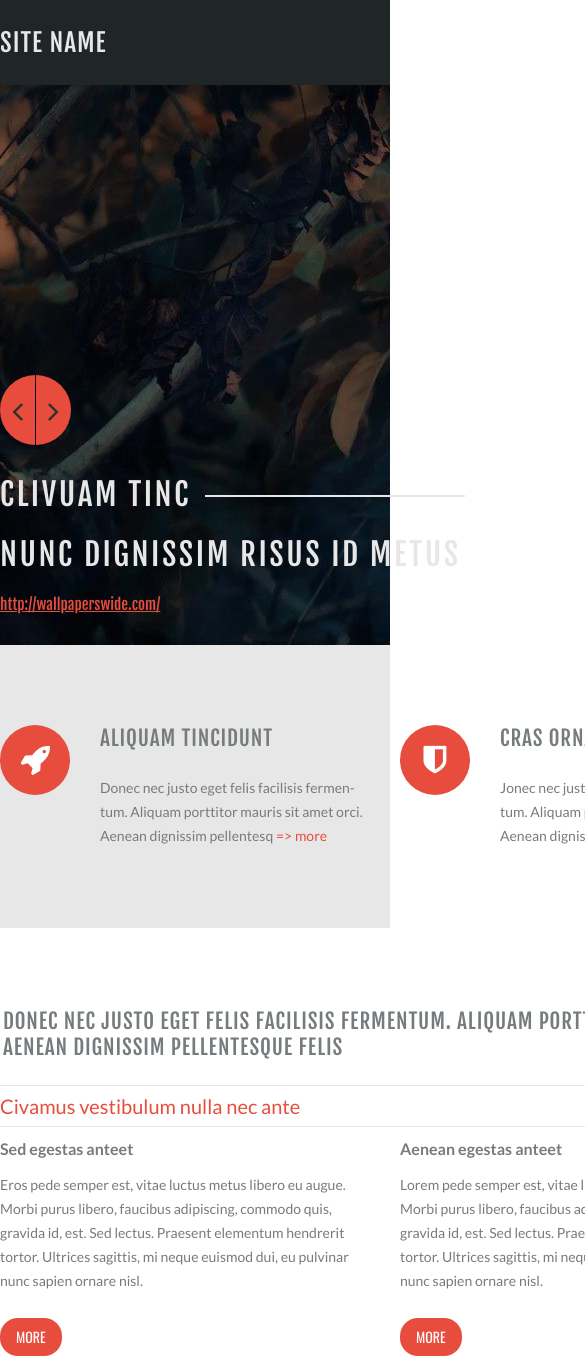
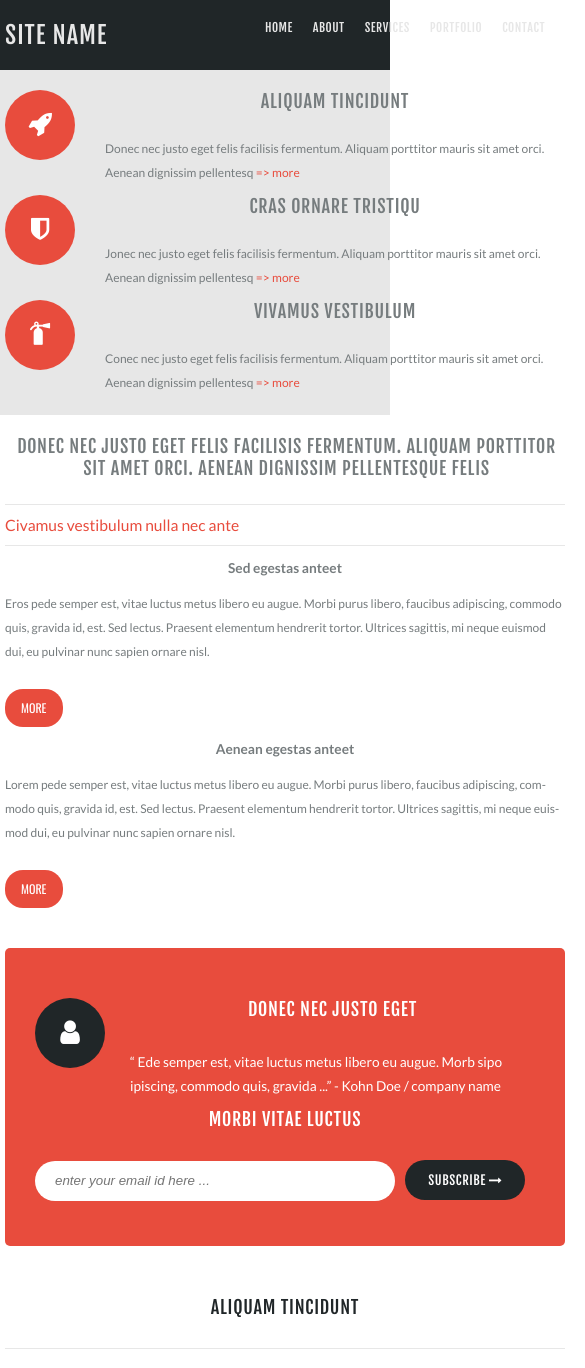
Before and after one commit to palasja/Valera, a plain HTML site: page 1/Unit1.html in a window 390 px wide. Shown: the top 1368 px of the page, 585 px wide, since content can reach past the window. Drawn offline with Linux system fonts and the light colour scheme.

Commit message:
adaptive 560

```diff
--- a/1/style.less
+++ b/1/style.less
@@ -132,6 +132,7 @@ h1, h2, h3, h4, h5, h6 {
 @orange: #e84c3d;
 @gray: #767c7e;
 @arrows: #2d3031;
+@one_row: ~ "(max-width: 1170px)";
 
 .display_grid() {
     display: -ms-grid;
@@ -151,7 +152,10 @@ h1, h2, h3, h4, h5, h6 {
     -ms-justify-content: @value;
     justify-content: @value;
 }
-
+.flex_align(@value) {
+    -ms-align-items:@value;
+    align-items: @value;
+}
 .flex_center() {
     justify-content: center;
     align-items: center;
@@ -187,7 +191,7 @@ h1, h2, h3, h4, h5, h6 {
     font-weight: @weigt;
     font-style: @style;
 }
-.font_head(@size: 21px, @let_spase: 0.04em) {
+.font_head(@size: 1.5em, @let_spase: 0.04em) {
     font-family: FjallaOne;
     text-transform: uppercase;
     font-size: @size;
@@ -256,10 +260,11 @@ header {
         .flex_justify(space-between);
 
         .header__site_name {
-            padding: 27px 0;
+            .flex_row;
+            .flex_center;
 
             a {
-                .font_head(25px);
+                .font_head(2em);
                 text-align: center;
                 color: @white_text;
                 text-decoration: none;
@@ -269,15 +274,16 @@ header {
         .header__menu {
             ul {
                 .flex_row;
+                .flex_align;
                 padding: 0 10px 0 33px;
-
+                height: 100%;
                 li {
 
 
                     a {
                         display: block;
                         padding: 35px 20px 33px 20px;
-                        .font_head(14px);
+                        .font_head(1em);
                         text-align: center;
                         color: #e7e7e7;
                         text-decoration: none;
@@ -304,14 +310,14 @@ header {
         a {
             padding-bottom: 60px;
             font-family: FjallaOne;
-            font-size: 15px;
+            font-size: 1.07em;
             color: @orange;
         }
 
         .banner__text {
             padding-bottom: 21px;
             overflow: hidden;
-            .font_head(31px, .08em);
+            .font_head(2.2em, .08em);
             color: @white_text;
 
             &:after {
@@ -339,7 +345,7 @@ header {
                 height: 70px;
                 .flex_row;
                 .flex_center;
-                font-size: 31px;
+                font-size: 2.07em;
                 //mix-blend-mode: color-dodge;
                 color: @arrows;
                 background: @orange;
@@ -372,7 +378,7 @@ header {
                 .flex_row;
                 .flex_center;
                 height: 70px;
-                font-size: 32px;
+                font-size: 2.13em;
                 color: @white;
                 border-radius: 35px;
                 background-color: @orange;
@@ -434,7 +440,7 @@ header {
 
             .row2__title_text {
                 padding: 8px 0;
-                font-size: 20px;
+                font-size: 1.3em;
                 line-height: 24px;
                 color: @orange;
                 .border_top_bottom(1px, solid, @white_text);
@@ -444,7 +450,7 @@ header {
         section {
             h3 {
                 padding-bottom: 12px;
-                font-size: 16px;
+                font-size: 1.14em;
                 line-height: 24px;
                 font-family: Lato;
                 font-weight: bold;
@@ -509,13 +515,13 @@ header {
             -ms-grid-column: 1;
 
             p {
-                font-size: 16px;
+                font-size: 1.14em;
                 line-height: 24px;
                 color: @white;
 
                 .hyphnes()
                 span {
-                    font-size: 14px;
+                    font-size: 1em;
                     font-style: italic;
                     line-height: 24px;
                     color: @white;
@@ -528,7 +534,7 @@ header {
                 .flex_center;
                 height: 70px;
                 color: @white;
-                font-size: 32px;
+                font-size: 2.29em;
                 border-radius: 35px;
                 background-color: @black;
             }
@@ -559,7 +565,7 @@ header {
                 width: 120px;
                 height: 40px;
                 color: @white;
-                .font_head(15px);
+                .font_head(1.07em);
                 background-color: @black;
                 border-radius: 20px;
 
@@ -585,7 +591,7 @@ header {
         h4 {
             padding-bottom: 5px;
             font-family: LatoBlack;
-            font-size: 16px;
+            font-size: 1.14em;
             color: @orange;
             line-height: 24px;
         }
@@ -674,7 +680,7 @@ header {
                 height: 40px;
                 .flex_row;
                 .flex_center;
-                .font_head(15px;);
+                .font_head(1.07em);
                 color: @white;
                 background-color: #e84c3d;
                 border-radius: 20px;
@@ -719,7 +725,7 @@ footer {
                     a {
                         display: block;
                         padding-right: 15px;
-                        font-size: 14px;
+                        font-size: 1em;
                         text-align: center;
                         color: @white_text;
                         text-decoration: none;
@@ -749,10 +755,94 @@ footer {
                 width: 44px;
                 margin-left: 10px;
                 color: @white;
-                font-size: 20px;
+                font-size: 1.4em;
                 border-radius: 22px;
                 background-color: @orange;
             }
         }
     }
 }
+@media @one_row {
+    body {
+        font-size: 12px;
+    }
+    .grid-row {
+        grid-template-columns: minmax(0,305px) 560px minmax(0,305px);
+        padding: 20px 5px;
+    }
+
+    .banner {
+        display: none;
+    }
+    h1, h2, h3, h4, h5, h6 {
+        text-align: center;
+    }
+    .row1 .row1__content {
+        grid-template-columns: none;
+        grid-row-gap: 10px;
+    }
+
+    .row2__img_container {
+        display: none;
+    }
+
+    .row2 .row2__content {
+        grid-template-columns: none;
+        grid-template-areas: 'title' 'section1' 'section2 ';
+        grid-row-gap: 10px;
+    }
+
+    .row3 .row3__content {
+        grid-template-columns: none;
+        grid-row-gap: 10px;
+    }
+    .row4 .row4__content {
+        grid-template-columns: none;
+        grid-row-gap: 10px;
+        padding: 10px 0;
+    }
+    .row4 .row4__content h4 {
+        text-align: left;
+    }
+    element.style {
+    }
+
+    .row4 .row4__content .row4__section2 input {
+        width: 100%;
+    }
+
+    .row4 .row4__content .row4__section2 textarea {
+        width: 100%;
+        height: 100px;
+    }
+
+    .row3 .row3__content .row3__section2 input {
+        width: 360px;
+    }
+
+    header .header__content .header__site_name {
+        padding: 0;
+    }
+
+
+    header .header__content .header__menu ul li a {
+        padding: 0 10px;
+    }
+
+    footer .footer__content {
+        padding: 20px 0;
+        flex-direction: column;
+        align-items: center;
+        text-align: center;
+    }
+
+    .footer__desined::after {
+        content: "\A";
+        white-space: pre;
+    }
+
+    .footer__icon_container {
+        padding-top: 7px;
+        justify-content: center;
+    }
+}
--- a/1/style_from_less.css
+++ b/1/style_from_less.css
@@ -2,25 +2,30 @@ html, body {
 	height: 100%;
 	background-color: white;
 }
+
 * {
 	box-sizing: border-box;
 	margin: 0;
 	padding: 0;
 }
+
 body {
 	font: 14px "Roboto", Arial, Helvetica, sans-serif;
 	background-color: #fff;
 	padding: 0;
 	margin: 0;
 }
+
 .content-divider {
 	margin-top: 10px;
 	margin-bottom: 30px;
 }
+
 .content-divider-2 {
 	margin-top: 0px !important;
 	margin-bottom: 0px !important;
 }
+
 .table {
 	font-family: "Roboto", Arial, Helvetica, sans-serif;
 	border-collapse: collapse;
@@ -28,9 +33,11 @@ html, body {
 	margin-bottom: 5px;
 	color: #3d3d3d;
 }
+
 .table-fullwidth {
 	width: 100%;
 }
+
 .table th {
 	text-align: left;
 	border: 1px solid #ddd;
@@ -39,6 +46,7 @@ html, body {
 	background: #34a8ff;
 	color: white;
 }
+
 .table td {
 	vertical-align: middle;
 	border: 1px solid #ddd;
@@ -46,49 +54,63 @@ html, body {
 	padding: 2px 5px 2px 5px;
 	min-height: 35px;
 }
+
 .table tr {
 	background-color: #fff;
 }
+
 .locked {
 	color: #ff5600;
 	font-weight: bold;
 }
+
 .disabled {
 	color: #ff2727;
 	font-weight: bold;
 }
+
 .table thead {
 	border-bottom: 2px solid #ddd;
 }
+
 .table tbody > tr:hover {
 	background: #f8f8f8;
 }
+
 .highlight {
 	background-color: #bcdaff;
 }
+
 th {
 	background-color: #fff;
 	color: black;
 }
+
 fieldset, img {
 	border: 0;
 }
+
 address, caption, cite, code, dfn, em, strong, var {
 	font-style: normal;
 	font-weight: normal;
 }
+
 ol, ul {
 	list-style: none;
 }
+
 caption, th {
 	text-align: left;
 }
+
 q:before, q:after {
 	content: '';
 }
+
 abbr, acronym {
 	border: 0;
 }
+
 input, textarea, button {
 	padding: 0;
 	margin: 0;
@@ -97,45 +119,53 @@ html, body {
 	overflow: hidden;
 	resize: none;
 }
+
 h1, h2, h3, h4, h5, h6 {
 	font-weight: normal;
 }
+
 @font-face {
 	font-family: "FjallaOne";
 	src: url('fonts/FjallaOne-Regular.ttf');
 	font-weight: normal;
 	font-style: normal;
 }
+
 @font-face {
 	font-family: "Lato";
 	src: url('fonts/Lato-Regular.ttf');
 	font-weight: normal;
 	font-style: normal;
 }
+
 @font-face {
 	font-family: Lato;
 	src: url('fonts/Lato-Bold.ttf');
 	font-weight: bold;
 	font-style: normal;
 }
+
 @font-face {
 	font-family: Lato;
 	src: url('fonts/Lato-Italic.ttf');
 	font-weight: normal;
 	font-style: italic;
 }
+
 @font-face {
 	font-family: LatoBlack;
 	src: url('fonts/Lato-Black.ttf');
 	font-weight: normal;
 	font-style: normal;
 }
+
 @font-face {
 	font-family: Oswald;
 	src: url('fonts/Oswald-Regular.ttf');
 	font-weight: normal;
 	font-style: normal;
 }
+
 body {
 	max-width: 1920px;
 	margin: 0 auto;
@@ -143,79 +173,96 @@ html, body {
 	font-size: 14px;
 	color: #767c7e;
 }
+
 .grid-row {
 	display: -ms-grid;
 	display: grid;
 	grid-template-columns: minmax(0,375px) 1170px minmax(0,375px);
 	-ms-grid-columns: 375px 1170px 375px;
 }
+
 .content {
 	-ms-grid-column: 2;
 	grid-column: 2 / 3;
 }
+
 header {
 	background-color: #202628;
 }
+
 	header .header__content {
 		display: flex;
 		-ms-justify-content: space-between;
 		justify-content: space-between;
 	}
+
 		header .header__content .header__site_name {
-	 padding: 27px 0;
+			display: flex;
+			justify-content: center;
+			align-items: center;
 		}
+
 			header .header__content .header__site_name a {
 				font-family: FjallaOne;
 				text-transform: uppercase;
-	 font-size: 25px;
+				font-size: 2em;
 				letter-spacing: 0.04em;
 				text-align: center;
 				color: #e7e7e7;
 				text-decoration: none;
 			}
+
 		header .header__content .header__menu ul {
 			display: flex;
 			padding: 0 10px 0 33px;
+			height: 100%;
 		}
+
 			header .header__content .header__menu ul li a {
 				display: block;
 				padding: 35px 20px 33px 20px;
 				font-family: FjallaOne;
 				text-transform: uppercase;
-	 font-size: 14px;
+				font-size: 1em;
 				letter-spacing: 0.04em;
 				text-align: center;
 				color: #e7e7e7;
 				text-decoration: none;
 			}
+
 				header .header__content .header__menu ul li a:hover {
 					background-color: #e84c3d;
 				}
+
 .banner {
 	height: 560px;
 	background-image: url("images/banner.png");
 }
+
 	.banner .banner__content {
 		display: flex;
 		flex-direction: column;
 		width: 465px;
 		padding-top: 290px;
 	}
+
 		.banner .banner__content a {
 			padding-bottom: 60px;
 			font-family: FjallaOne;
-	 font-size: 15px;
+			font-size: 1.07em;
 			color: #e84c3d;
 		}
+
 		.banner .banner__content .banner__text {
 			padding-bottom: 21px;
 			overflow: hidden;
 			font-family: FjallaOne;
 			text-transform: uppercase;
-	 font-size: 31px;
+			font-size: 2.2em;
 			letter-spacing: .08em;
 			color: #e7e7e7;
 		}
+
 			.banner .banner__content .banner__text:after {
 				position: relative;
 				content: "";
@@ -225,35 +272,42 @@ html, body {
 				height: 2px;
 				background-color: #e7e7e7;
 			}
+
 			.banner .banner__content .banner__text:after {
 				margin-right: -100%;
 				right: -14px;
 			}
+
 		.banner .banner__content .banner__arrows {
 			display: flex;
 			margin-bottom: 30px;
 		}
+
 			.banner .banner__content .banner__arrows .banner__bg-arrows {
 				width: 35px;
 				height: 70px;
 				display: flex;
 				justify-content: center;
 				align-items: center;
-	 font-size: 31px;
+				font-size: 2.07em;
 				color: #2d3031;
 				background: #e84c3d;
 			}
+
 			.banner .banner__content .banner__arrows .banner__arrow_right {
 				border-radius: 0 100% 100% 0/0 50% 50% 0;
 			}
+
 			.banner .banner__content .banner__arrows .banner__arrow_left {
 				margin-right: 1px;
 				border-radius: 100% 0 0 100%/50% 0 0 50%;
 			}
+
 .row1 {
 	padding: 80px 0;
 	background-color: #e7e7e7;
 }
+
 	.row1 .row1__content {
 		display: grid;
 		display: -ms-grid;
@@ -261,6 +315,7 @@ html, body {
 		-ms-grid-columns: 1fr 30px 1fr 30px 1fr;
 		grid-column-gap: 30px;
 	}
+
 		.row1 .row1__content section {
 			display: grid;
 			display: -ms-grid;
@@ -268,40 +323,47 @@ html, body {
 			-ms-grid-columns: 70px 30px 1fr;
 			grid-column-gap: 30px;
 		}
+
 			.row1 .row1__content section .row1__image_container {
 				-ms-grid-column: 1;
 				display: flex;
 				justify-content: center;
 				align-items: center;
 				height: 70px;
-	 font-size: 32px;
+				font-size: 2.13em;
 				color: #fff;
 				border-radius: 35px;
 				background-color: #e84c3d;
 			}
+
 			.row1 .row1__content section .row1__text_container {
 				-ms-grid-column: 3;
 			}
+
 				.row1 .row1__content section .row1__text_container h2 {
 					padding-bottom: 25px;
 					font-family: FjallaOne;
 					text-transform: uppercase;
-	 font-size: 21px;
+					font-size: 1.5em;
 					letter-spacing: 0.04em;
 					color: #767c7e;
 				}
+
 				.row1 .row1__content section .row1__text_container p {
 					line-height: 24px;
 					hyphens: auto;
 					-ms-hyphens: auto;
 				}
+
 .more {
 	color: #e84c3d;
 	white-space: nowrap;
 }
+
 .row2 {
 	padding: 80px 0;
 }
+
 	.row2 .row2__content {
 		display: grid;
 		display: -ms-grid;
@@ -310,43 +372,49 @@ html, body {
 		grid-column-gap: 30px;
 		grid-template-areas: 'title title row2_img ' 'section1 section2 row2_img';
 	}
+
 		.row2 .row2__content .row2__title {
 			grid-area: title;
 			-ms-grid-column: 1;
 			-ms-grid-row: 1;
 			-ms-grid-column-span: 3;
 		}
+
 			.row2 .row2__content .row2__title h2 {
 				padding: 0 0 25px 3px;
 				font-family: FjallaOne;
 				text-transform: uppercase;
-	 font-size: 21px;
+				font-size: 1.5em;
 				letter-spacing: 0.04em;
 				color: #767c7e;
 			}
+
 			.row2 .row2__content .row2__title .row2__title_text {
 				padding: 8px 0;
-	 font-size: 20px;
+				font-size: 1.3em;
 				line-height: 24px;
 				color: #e84c3d;
 				border: 1px solid #e7e7e7;
 				border-left: none;
 				border-right: none;
 			}
+
 		.row2 .row2__content section h3 {
 			padding-bottom: 12px;
-	 font-size: 16px;
+			font-size: 1.14em;
 			line-height: 24px;
 			font-family: Lato;
 			font-weight: bold;
 			color: #767c7e;
 		}
+
 		.row2 .row2__content section p {
 			padding-bottom: 25px;
 			line-height: 24px;
 			-ms-hyphens: auto;
 			hyphens: auto;
 		}
+
 		.row2 .row2__content section .row2__more_btn {
 			padding: 12px 16px;
 			display: inline-block;
@@ -357,16 +425,19 @@ html, body {
 			border-radius: 18px;
 			background-color: #e84c3d;
 		}
+
 		.row2 .row2__content .row2__section1 {
 			grid-area: section1;
 			-ms-grid-column: 1;
 			-ms-grid-row: 2;
 		}
+
 		.row2 .row2__content .row2__section2 {
 			grid-area: section2;
 			-ms-grid-column: 3;
 			-ms-grid-row: 2;
 		}
+
 		.row2 .row2__content .row2__img_container {
 			grid-area: row2_img;
 			-ms-grid-column: 5;
@@ -374,9 +445,11 @@ html, body {
 			-ms-grid-row-span: 2;
 			text-align: right;
 		}
+
 			.row2 .row2__content .row2__img_container img {
 				border-radius: 177px;
 			}
+
 .row3 .row3__content {
 	display: grid;
 	display: -ms-grid;
@@ -387,14 +460,16 @@ html, body {
 	border-radius: 5px;
 	background-color: #e84c3d;
 }
+
 	.row3 .row3__content h3 {
 		padding-bottom: 30px;
 		font-family: FjallaOne;
 		text-transform: uppercase;
-	 font-size: 21px;
+		font-size: 1.5em;
 		letter-spacing: 0.04em;
 		color: #fff;
 	}
+
 	.row3 .row3__content .row3__section1 {
 		display: grid;
 		display: -ms-grid;
@@ -403,17 +478,20 @@ html, body {
 		grid-column-gap: 25px;
 		-ms-grid-column: 1;
 	}
+
 		.row3 .row3__content .row3__section1 p {
-	 font-size: 16px;
+			font-size: 1.14em;
 			line-height: 24px;
 			color: #fff;
 		}
+
 			.row3 .row3__content .row3__section1 p .hyphnes() span {
-	 font-size: 14px;
+				font-size: 1em;
 				font-style: italic;
 				line-height: 24px;
 				color: #fff;
 			}
+
 		.row3 .row3__content .row3__section1 .row3__image_container {
 			-ms-grid-column: 1;
 			display: flex;
@@ -421,16 +499,19 @@ html, body {
 			align-items: center;
 			height: 70px;
 			color: #fff;
-	 font-size: 32px;
+			font-size: 2.29em;
 			border-radius: 35px;
 			background-color: #202628;
 		}
+
 		.row3 .row3__content .row3__section1 .row3__text_container {
 			-ms-grid-column: 3;
 		}
+
 	.row3 .row3__content .row3__section2 {
 		-ms-grid-column: 3;
 	}
+
 		.row3 .row3__content .row3__section2 input {
 			width: 380px;
 			height: 40px;
@@ -440,23 +521,27 @@ html, body {
 			border-radius: 20px;
 			border: none;
 		}
+
 			.row3 .row3__content .row3__section2 input::placeholder {
 				font-style: italic;
 			}
+
 		.row3 .row3__content .row3__section2 button {
 			width: 120px;
 			height: 40px;
 			color: #fff;
 			font-family: FjallaOne;
 			text-transform: uppercase;
-	 font-size: 15px;
+			font-size: 1.07em;
 			letter-spacing: 0.04em;
 			background-color: #202628;
 			border-radius: 20px;
 		}
+
 			.row3 .row3__content .row3__section2 button i {
 				margin-left: 3px;
 			}
+
 .row4 .row4__content {
 	padding: 70px 0 60px 0;
 	display: grid;
@@ -465,25 +550,29 @@ html, body {
 	-ms-grid-columns: 1fr 30px 1fr 30px 1fr;
 	grid-column-gap: 30px;
 }
+
 	.row4 .row4__content h2 {
 		padding-bottom: 30px;
 		font-family: FjallaOne;
 		text-transform: uppercase;
-	 font-size: 21px;
+		font-size: 1.5em;
 		letter-spacing: 0.04em;
 		color: #202628;
 	}
+
 	.row4 .row4__content h4 {
 		padding-bottom: 5px;
 		font-family: LatoBlack;
-	 font-size: 16px;
+		font-size: 1.14em;
 		color: #e84c3d;
 		line-height: 24px;
 	}
+
 	.row4 .row4__content i {
 		font-size: 26px;
 		color: #202628;
 	}
+
 	.row4 .row4__content .row4__section {
 		display: grid;
 		display: -ms-grid;
@@ -493,81 +582,100 @@ html, body {
 		padding: 30px 0;
 		border-top: 1px solid #e7e7e7;
 	}
+
 		.row4 .row4__content .row4__section img {
 			-ms-grid-column: 1;
 			width: 100%;
 			height: 100%;
 			border-radius: 35px;
 		}
+
 		.row4 .row4__content .row4__section .row4__text_container {
 			-ms-grid-column: 3;
 		}
+
 			.row4 .row4__content .row4__section .row4__text_container p {
 				line-height: 24px;
 				hyphens: auto;
 				-ms-hyphens: auto;
 			}
+
 				.row4 .row4__content .row4__section .row4__text_container p span {
 					line-height: 24px;
 					color: #e84c3d;
 				}
+
 	.row4 .row4__content .row4__section1 {
 		-ms-grid-column: 1;
 	}
+
 		.row4 .row4__content .row4__section1 section:nth-child(1) {
 			-ms-grid-row: 1;
 		}
+
 		.row4 .row4__content .row4__section1 section:nth-child(1) {
 			-ms-grid-row: 2;
 		}
+
 		.row4 .row4__content .row4__section1 section:nth-child(1) {
 			-ms-grid-row: 3;
 		}
+
 		.row4 .row4__content .row4__section1 .row4__section1 section {
 			border: 1px solid #e7e7e7;
 			border-left: none;
 			border-right: none;
 		}
+
 	.row4 .row4__content .row4__section2 {
 		-ms-grid-column: 3;
 	}
+
 		.row4 .row4__content .row4__section2 form {
 			padding: 35px 30px 30px 30px;
 			background-color: #e7e7e7;
 		}
+
 		.row4 .row4__content .row4__section2 input {
 			width: 305px;
 			height: 40px;
 			margin-bottom: 20px;
 			border-radius: 20px;
 		}
+
 			.row4 .row4__content .row4__section2 input:first-of-type {
 				margin-top: 30px;
 			}
+
 			.row4 .row4__content .row4__section2 input::placeholder {
 				padding-left: 17px;
 				font-style: italic;
 				line-height: 24px;
 			}
+
 			.row4 .row4__content .row4__section2 input:-ms-input-placeholder {
 				padding-left: 17px;
 				font-style: italic;
 				line-height: 24px;
 			}
+
 		.row4 .row4__content .row4__section2 textarea {
 			margin-bottom: 20px;
 			border-radius: 5px;
 		}
+
 			.row4 .row4__content .row4__section2 textarea::placeholder {
 				padding-left: 17px;
 				font-style: italic;
 				line-height: 24px;
 			}
+
 			.row4 .row4__content .row4__section2 textarea:-ms-input-placeholder {
 				padding-left: 17px;
 				font-style: italic;
 				line-height: 24px;
 			}
+
 		.row4 .row4__content .row4__section2 button {
 			width: 100px;
 			height: 40px;
@@ -576,25 +684,29 @@ html, body {
 			align-items: center;
 			font-family: FjallaOne;
 			text-transform: uppercase;
-	 font-size: 15px;
+			font-size: 1.07em;
 			letter-spacing: 0.04em;
 			color: #fff;
 			background-color: #e84c3d;
 			border-radius: 20px;
 		}
+
 			.row4 .row4__content .row4__section2 button i {
 				margin-left: 15px;
 				color: #fff;
 			}
+
 	.row4 .row4__content .row4__section3 {
 		-ms-grid-column: 5;
 	}
+
 		.row4 .row4__content .row4__section3 section {
 			border: 1px solid #e7e7e7;
 			border-left: none;
 			border-right: none;
 			padding: 24px 0;
 		}
+
 		.row4 .row4__content .row4__section3 .row4__contact {
 			display: grid;
 			display: -ms-grid;
@@ -602,40 +714,48 @@ html, body {
 			-ms-grid-columns: 30px 20px 1fr;
 			grid-column-gap: 20px;
 		}
+
 footer {
 	background-color: #202628;
 }
+
 	footer .footer__content {
 		padding: 80px 0;
 		display: flex;
 		-ms-justify-content: space-between;
 		justify-content: space-between;
 	}
+
 		footer .footer__content .footer__nav ul {
 			display: flex;
 			margin-bottom: 15px;
 			list-style: none;
 		}
+
 			footer .footer__content .footer__nav ul li a {
 				display: block;
 				padding-right: 15px;
-	 font-size: 14px;
+				font-size: 1em;
 				text-align: center;
 				color: #e7e7e7;
 				text-decoration: none;
 				text-transform: uppercase;
 			}
+
 			footer .footer__content .footer__nav ul li:not(:first-child) {
 				padding-left: 15px;
 			}
+
 		footer .footer__content .footer__nav .footer__desined {
 			color: #e84c3d;
 		}
+
 		footer .footer__content .footer__icon_container {
 			display: flex;
 			align-items: center;
 			color: #fff;
 		}
+
 			footer .footer__content .footer__icon_container .footer__icon {
 				display: flex;
 				justify-content: center;
@@ -644,7 +764,94 @@ html, body {
 				width: 44px;
 				margin-left: 10px;
 				color: #fff;
-	 font-size: 20px;
+				font-size: 1.4em;
 				border-radius: 22px;
 				background-color: #e84c3d;
 			}
+
+@media (max-width: 1170px) {
+	body {
+		font-size: 12px;
+	}
+
+	.grid-row {
+		grid-template-columns: minmax(0,305px) 560px minmax(0,305px);
+		padding: 20px 5px;
+	}
+
+	.banner {
+		display: none;
+	}
+
+	h1, h2, h3, h4, h5, h6 {
+		text-align: center;
+	}
+
+	.row1 .row1__content {
+		grid-template-columns: none;
+		grid-row-gap: 10px;
+	}
+
+	.row2__img_container {
+		display: none;
+	}
+
+	.row2 .row2__content {
+		grid-template-columns: none;
+		grid-template-areas: 'title' 'section1' 'section2 ';
+		grid-row-gap: 10px;
+	}
+
+	.row3 .row3__content {
+		grid-template-columns: none;
+		grid-row-gap: 10px;
+	}
+
+	.row4 .row4__content {
+		grid-template-columns: none;
+		grid-row-gap: 10px;
+		padding: 10px 0;
+	}
+
+		.row4 .row4__content h4 {
+			text-align: left;
+		}
+
+		.row4 .row4__content .row4__section2 input {
+			width: 100%;
+		}
+
+		.row4 .row4__content .row4__section2 textarea {
+			width: 100%;
+			height: 100px;
+		}
+
+	.row3 .row3__content .row3__section2 input {
+		width: 360px;
+	}
+
+	header .header__content .header__site_name {
+		padding: 0;
+	}
+
+	header .header__content .header__menu ul li a {
+		padding: 0 10px;
+	}
+
+	footer .footer__content {
+		padding: 20px 0;
+		flex-direction: column;
+		align-items: center;
+		text-align: center;
+	}
+
+	.footer__desined::after {
+		content: "\A";
+		white-space: pre;
+	}
+
+	.footer__icon_container {
+		padding-top: 7px;
+		justify-content: center;
+	}
+}
```
Lines whose indentation alone changed are shown as unchanged.
